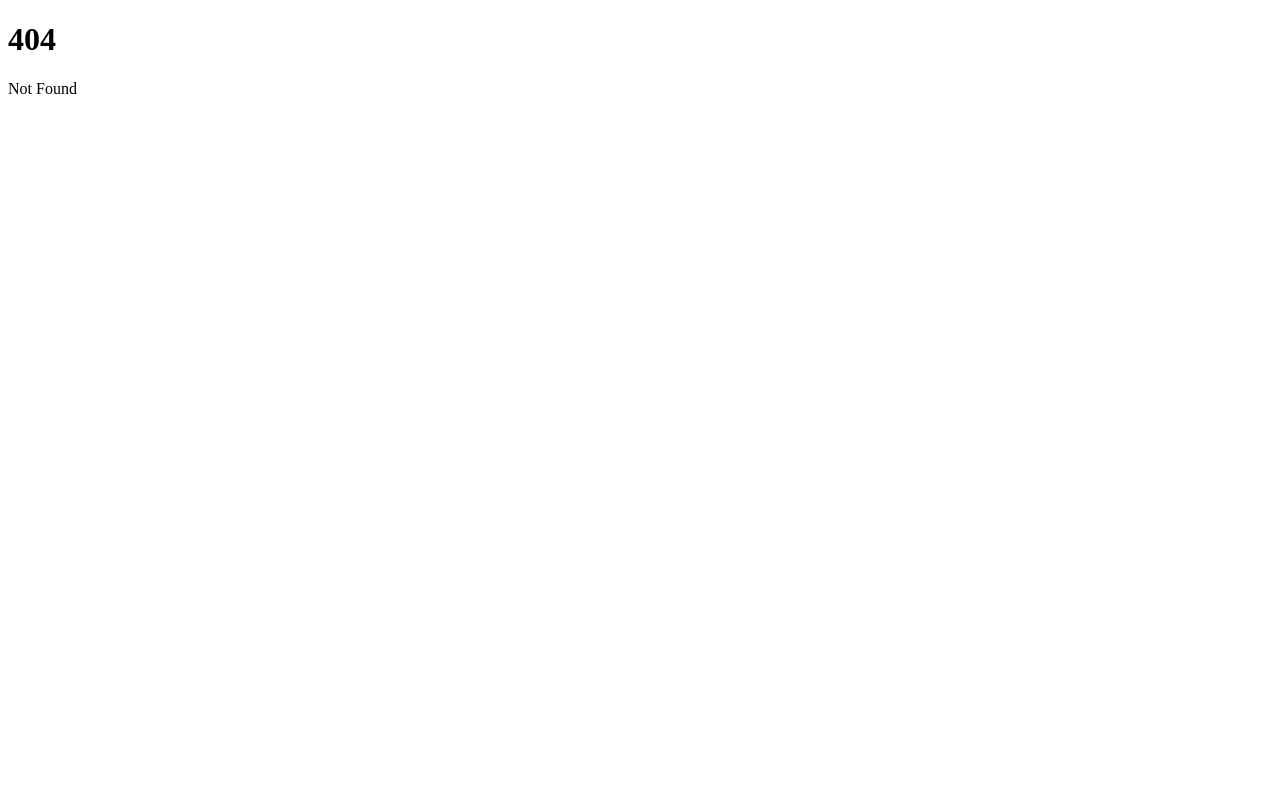
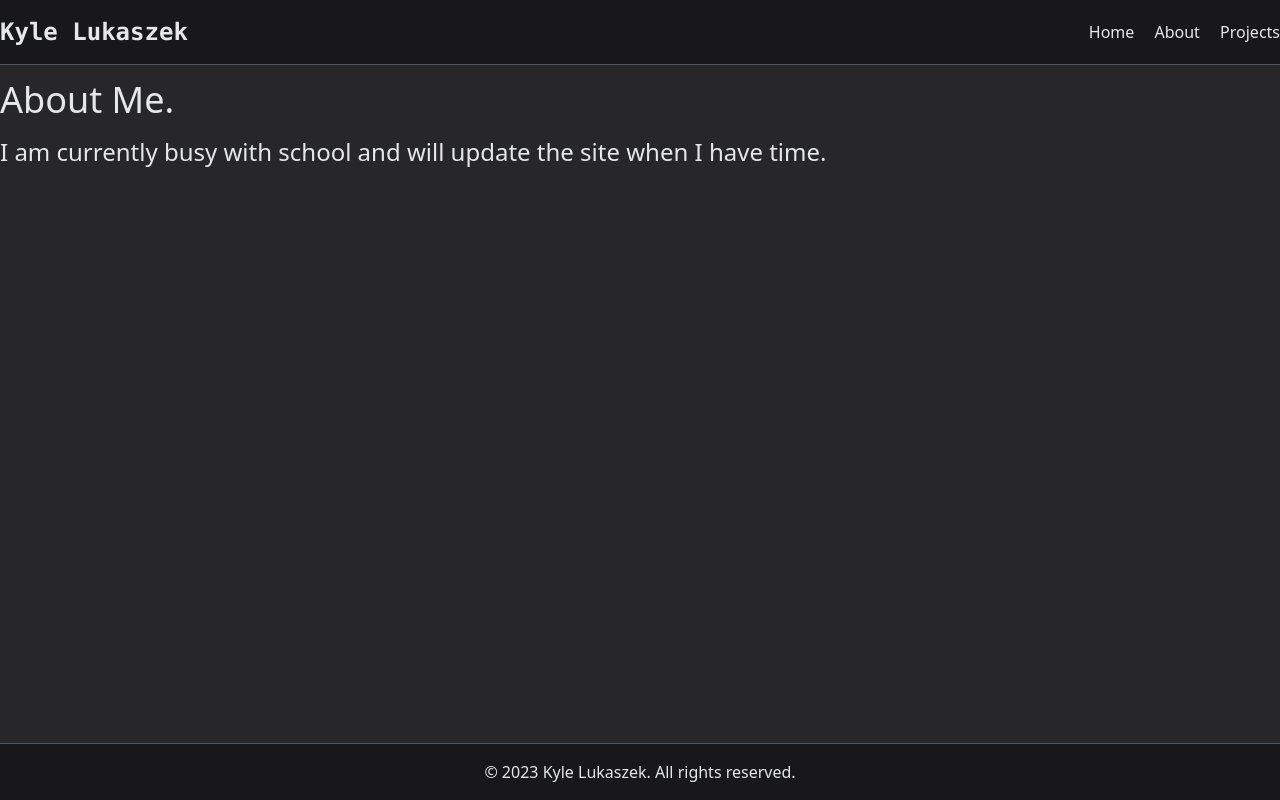
Before and after one commit to klukaszek/klukaszek.github.io, a SvelteKit app: page /about in a window 1280 px wide. Before the commit this address had no page. Built offline with nearby package versions, Linux system fonts and the light colour scheme.

Commit message:
Created rough template for site using tailwind and svelte layout

```diff
--- a/package.json
+++ b/package.json
@@ -19,6 +19,7 @@
 		"postcss": "^8.4.31",
 		"svelte": "^4.0.5",
 		"svelte-check": "^3.4.3",
+		"svelte-toolbox": "^0.6.1",
 		"tailwindcss": "^3.3.5",
 		"tslib": "^2.4.1",
 		"typescript": "^5.0.0",
--- /dev/null
+++ b/src/routes/+layout.svelte
@@ -0,0 +1,47 @@
+<script lang="ts">
+    import "../app.css";
+    import { base } from "$app/paths";
+</script>
+
+<div class="bg-zinc-800 h-screen flex flex-col">
+    <!-- Navigation bar -->
+    <div class="bg-zinc-900 shadow outline outline-1 outline-gray-600">
+        <div class="container mx-auto flex justify-between items-center py-4">
+
+            <!-- Site title -->
+            <div class="text-2xl font-bold text-gray-200 font-mono">Kyle Lukaszek</div>
+
+            <!-- Navigation links -->
+            <div class="space-x-4">
+                <a
+                    class="text-gray-200 hover:text-gray-600 cursor-pointer"
+                    href={`${base}/`}
+                >
+                    Home
+                </a>
+                <a
+                    class="text-gray-200 hover:text-gray-600 cursor-pointer"
+                    href={`${base}/about`}
+                >
+                    About
+                </a>
+                <a
+                    class="text-gray-200 hover:text-gray-600 cursor-pointer"
+                    href={`${base}/projects`}
+                >
+                    Projects
+                </a>
+            </div>
+        </div>
+    </div>
+
+    <!-- Main content area -->
+    <div class="container mx-auto my-4 flex-1 items-center justify-center text-gray-200">
+        <slot />
+    </div>
+
+    <!-- Footer section -->
+    <div class="bg-zinc-900 outline outline-1 outline-gray-600 text-center font-medium py-4">
+        <span class="text-gray-200">© 2023 Kyle Lukaszek. All rights reserved.</span>
+    </div>
+</div>
--- a/src/routes/+layout.ts
+++ b/src/routes/+layout.ts
@@ -1 +1,2 @@
 export const prerender = true;
+export const ssr = false;
--- a/src/routes/+page.svelte
+++ b/src/routes/+page.svelte
@@ -1,6 +1,9 @@
 <script lang="ts">
-    import { base } from '$app/paths';
+    import "../app.css";
+    import { base } from "$app/paths";
 </script>
 
-<h1>Welcome to SvelteKit</h1>
-<p>Visit <a href="https://kit.svelte.dev">kit.svelte.dev</a> to read the documentation</p>
+<!-- Main content area -->
+<div class="text-4xl">Welcome to My Site!</div>
+<div class="text-2xl mt-4">I am currently busy with school so I will work on it whenever I have the chance.</div>
+<div class="text-1xl mt-4">This GitHub Pages site is being built using SvelteKit and Tailwind CSS!</div>
--- /dev/null
+++ b/src/routes/about/+page.svelte
@@ -0,0 +1,8 @@
+<script lang="ts">
+    import "../../app.css";
+    import { base } from "$app/paths";
+</script>
+
+<!-- Main content area -->
+<div class="text-4xl">About Me.</div>
+<div class="text-2xl mt-4">I am currently busy with school and will update the site when I have time.</div>
--- /dev/null
+++ b/src/routes/projects/+page.svelte
@@ -0,0 +1,8 @@
+<script lang="ts">
+    import "../../app.css";
+    import { base } from "$app/paths";
+</script>
+
+<!-- Main content area -->
+<div class="text-4xl">My Projects.</div>
+<div class="text-2xl mt-4">I am currently busy with school and will update the site when I have time.</div>
```
Also changed, not shown: 1 other file (tests, documents, lock files or other folders).
